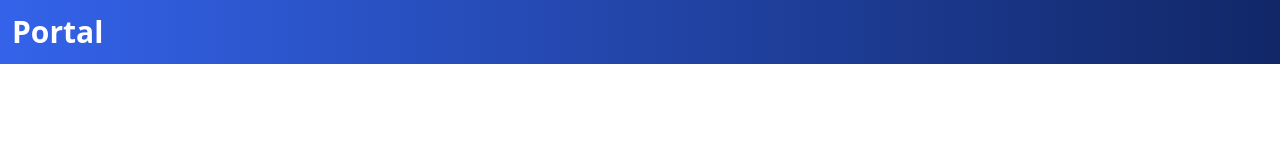
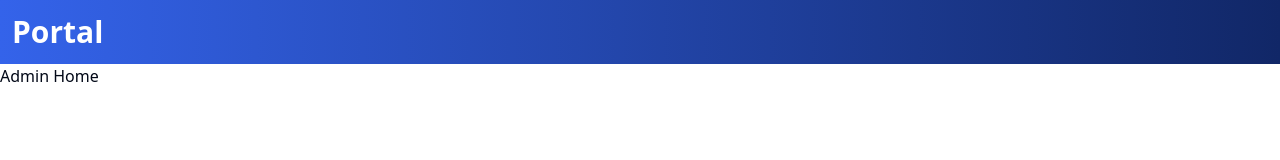
Before and after one commit to DottierDark/TempleSE, a React (Vite) app: page /Admin in a window 1280 px wide. Before the commit this address had no page. Shown: the top 160 px of the page. Built offline with nearby package versions, Linux system fonts and the light colour scheme.

Commit message:
added routes for diff home pages

```diff
--- a/src/App.tsx
+++ b/src/App.tsx
@@ -1,8 +1,11 @@
-import { BrowserRouter, Route, Routes } from 'react-router-dom';
-import './App.css';
-import TopBar from './Components/TopBar';
-import Login from './Pages/Login';
-import { Toaster } from 'react-hot-toast';
+import { BrowserRouter, Route, Routes } from "react-router-dom";
+import "./App.css";
+import TopBar from "./Components/TopBar";
+import Login from "./Pages/Login";
+import AdminHome from "./Pages/Admin/Home";
+import { Toaster } from "react-hot-toast";
+import DonorHome from "./Pages/Donor/Home";
+import OrgHome from "./Pages/Org/Home";
 
 function App() {
 	return (
@@ -15,6 +18,9 @@ function App() {
 			/>
 			<Routes>
 				<Route path="/" element={<Login />} />
+				<Route path="/Admin" element={<AdminHome />} />
+				<Route path="/Donor" element={<DonorHome />} />
+				<Route path="/Org" element={<OrgHome />} />
 			</Routes>
 		</BrowserRouter>
 	);
--- a/src/Pages/Admin/Home.tsx
+++ b/src/Pages/Admin/Home.tsx
@@ -1,3 +1,3 @@
-export function Home() {
+export default function AdminHome() {
 	return <div>Admin Home</div>;
 }
--- a/src/Pages/Donor/Home.tsx
+++ b/src/Pages/Donor/Home.tsx
@@ -1,3 +1,3 @@
-export function Home() {
+export default function DonorHome() {
 	return <div>Donor Home</div>;
 }
--- a/src/Pages/Org/Home.tsx
+++ b/src/Pages/Org/Home.tsx
@@ -1,3 +1,3 @@
-export function Home() {
+export default function OrgHome() {
 	return <div>Org Home</div>;
 }
```
